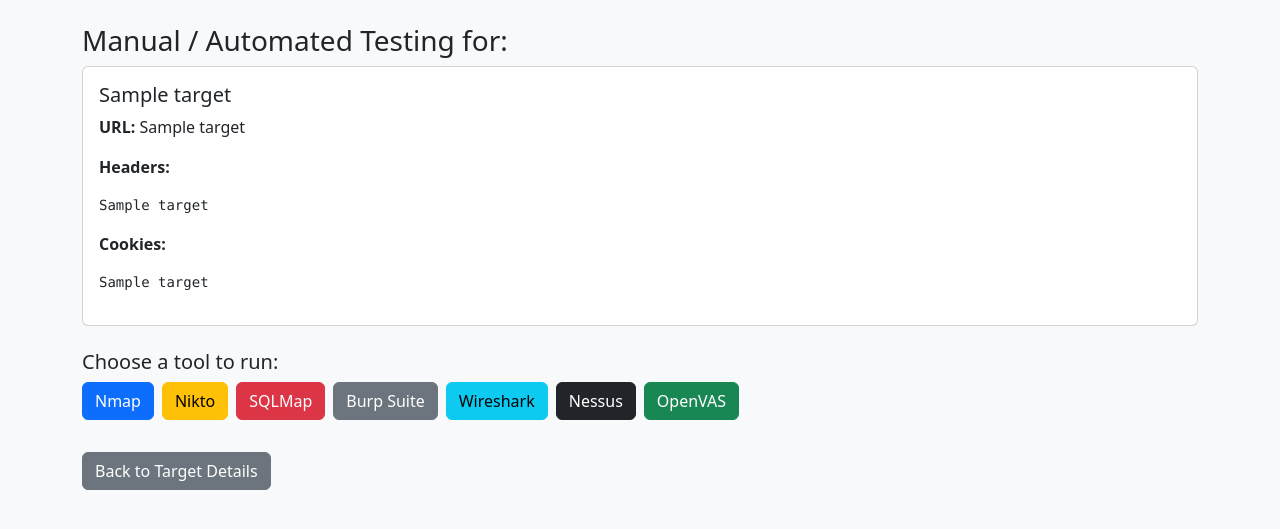
After one commit to Hemali9/web-application-penetration-testing-framework, a Flask app: template templates/manual_testing.html in a window 1280 px wide. The commit adds this page. Shown: the top 529 px of the page. Run offline with Flask 3, Linux system fonts and the light colour scheme; the template is opened without the code that fills it: most values are stand-ins (such as "Sample title", 1, 10 or a date in 2020).

Commit message:
Initial commit - Web Application Penetration Testing Framework

```diff
--- a/app.py
+++ b/app.py
@@ -1,24 +1,23 @@
-from flask import Flask, render_template, request, redirect, url_for, flash, session, send_file
+from flask import Flask, render_template, request, redirect, url_for, flash, session, send_file, make_response
 import pymysql
+import subprocess
 import re
 import io
 import csv
-
-from flask import send_file
-
-from modules import scanner  # Make sure modules/scanner.py exists
-
-from flask import make_response
 from xhtml2pdf import pisa
+from io import BytesIO
+from modules import scanner
+from flask import Response, stream_with_context
 
 app = Flask(__name__)
 app.secret_key = 'supersecretkey'
 
-# MySQL Connection
-conn = pymysql.connect(host='localhost', user='root', password='', database='pentest_framework')
+
+conn = pymysql.connect(host='localhost', user='admin', password='AdminPassword', database='pentest_framework')
 cursor = conn.cursor()
 
 EMAIL_REGEX = r'^[\w\.-]+@[\w\.-]+\.\w+$'
+
 
 @app.route('/')
 def index():
@@ -58,7 +57,7 @@
         user = cursor.fetchone()
 
         if user:
-            session['user'] = user[1]  # name
+            session['user'] = user[1]
             session['user_id'] = user[0]
             return redirect(url_for('index'))
         else:
@@ -71,9 +70,10 @@
     flash('Logged out successfully.', 'info')
     return redirect(url_for('login'))
 
+
 @app.route('/configure', methods=['GET', 'POST'])
 def configure():
-    if 'user' not in session:
+    if 'user_id' not in session:
         return redirect(url_for('login'))
 
     if request.method == 'POST':
@@ -89,26 +89,32 @@
 
     return render_template('configure.html')
 
+
 @app.route('/target/<int:target_id>')
 def view_target(target_id):
-    if 'user' not in session:
+    if 'user_id' not in session:
         return redirect(url_for('login'))
 
-    cursor.execute("SELECT * FROM targets WHERE id = %s AND user_id = %s", (target_id, session['user_id']))
+
+    cursor.execute("SELECT id, url, headers, cookies, created_at FROM targets WHERE id = %s AND user_id = %s",
+                   (target_id, session['user_id']))
     target = cursor.fetchone()
 
-    cursor.execute("SELECT vuln_type, payload, affected_url, severity, description, recommended_fix, detected_at FROM vulnerabilities WHERE target_id = %s", (target_id,))
-    findings = cursor.fetchall()
-
-    if target:
-        return render_template('view_target.html', target=target, findings=findings)
-    else:
+    if not target:
         flash('Target not found or access denied.', 'error')
         return redirect(url_for('index'))
 
+
+    cursor.execute("""SELECT vuln_type, payload, affected_url, severity, description,
+                      recommended_fix, detected_at
+                      FROM vulnerabilities WHERE target_id = %s ORDER BY detected_at DESC""", (target_id,))
+    findings = cursor.fetchall()
+
+    return render_template('view_target.html', target=target, findings=findings)
+
 @app.route('/scan/<int:target_id>')
 def scan_target(target_id):
-    if 'user' not in session:
+    if 'user_id' not in session:
         return redirect(url_for('login'))
 
     cursor.execute("SELECT url FROM targets WHERE id = %s AND user_id = %s", (target_id, session['user_id']))
@@ -121,9 +127,70 @@
     flash("Scan completed.", "success")
     return redirect(url_for('view_target', target_id=target_id))
 
+
+@app.route('/manual_testing/<int:target_id>')
+def manual_testing(target_id):
+    if 'user_id' not in session:
+        return redirect(url_for('login'))
+
+    cursor.execute("SELECT url FROM targets WHERE id = %s AND user_id = %s", (target_id, session['user_id']))
+    target = cursor.fetchone()
+
+    if not target:
+        flash("Target not found or access denied.", "error")
+        return redirect(url_for('index'))
+
+    return render_template('manual_testing.html', target=target)
+
+
+@app.route('/run_tool/<tool>/<int:target_id>')
+def run_tool(tool, target_id):
+    if 'user_id' not in session:
+        return redirect(url_for('login'))
+
+    cursor.execute("SELECT url FROM targets WHERE id = %s AND user_id = %s", (target_id, session['user_id']))
+    target = cursor.fetchone()
+    if not target:
+        flash("Target not found.", "error")
+        return redirect(url_for('index'))
+
+    url = target[0]
+    def generate():
+        try:
+            if tool == "nmap":
+                cmd = ["nmap", "-A", url]
+            elif tool == "nikto":
+                cmd = ["nikto", "-h", url]
+            elif tool == "sqlmap":
+                cmd = ["sqlmap", "-u", url, "--batch"]
+            elif tool == "burpsuite":
+                subprocess.Popen(["burpsuite"])
+                yield "Burp Suite started. Intercept traffic manually."
+                return
+            elif tool == "wireshark":
+                subprocess.Popen(["wireshark"])
+                yield "Wireshark opened. Start capturing traffic manually."
+                return
+            else:
+                yield f"{tool} not implemented yet."
+                return
+
+            process = subprocess.Popen(cmd, stdout=subprocess.PIPE, stderr=subprocess.STDOUT, text=True)
+
+           # Stream each line of output
+            for line in iter(process.stdout.readline, ''):
+                yield line.replace('\n', '<br>')
+        except Exception as e:
+            yield f"Error: {str(e)}\n"
+
+    return Response(stream_with_context(generate()), mimetype='text/html')
+
+
+
+
 @app.route('/export/csv/<int:target_id>')
 def export_csv(target_id):
-    if 'user' not in session:
+    if 'user_id' not in session:
         return redirect(url_for('login'))
 
     cursor.execute("SELECT * FROM targets WHERE id = %s AND user_id = %s", (target_id, session['user_id']))
@@ -146,20 +213,11 @@
     response.seek(0)
     output.close()
 
-    return send_file(
-        response,
-        mimetype='text/csv',
-        as_attachment=True,
-        download_name=f'target_{target_id}_scan_results.csv'
-    )
-
-if __name__ == '__main__':
-    app.run(debug=True)
-
+    return send_file(response, mimetype='text/csv', as_attachment=True, download_name=f'target_{target_id}_scan_results.csv')
 
 @app.route('/export/pdf/<int:target_id>')
 def export_pdf(target_id):
-    if 'user' not in session:
+    if 'user_id' not in session:
         return redirect(url_for('login'))
 
     cursor.execute("SELECT * FROM targets WHERE id = %s AND user_id = %s", (target_id, session['user_id']))
@@ -168,34 +226,62 @@
         flash("Target not found or access denied.", "error")
         return redirect(url_for('index'))
 
-    cursor.execute("""
-        SELECT vuln_type, payload, affected_url, severity, description, recommended_fix, detected_at
-        FROM vulnerabilities
-        WHERE target_id = %s
-    """, (target_id,))
+    cursor.execute("""SELECT vuln_type, payload, affected_url, severity, description, recommended_fix, detected_at
+                      FROM vulnerabilities WHERE target_id = %s""", (target_id,))
     findings = cursor.fetchall()
 
     rendered = render_template('report_pdf.html', target=target, findings=findings)
-    response = make_response()
-    pisa.CreatePDF(rendered, dest=response)
+    pdf = BytesIO()
+    pisa_status = pisa.CreatePDF(rendered, dest=pdf)
+
+    if pisa_status.err:
+        return f"Error creating PDF: {pisa_status.err}"
+
+    response = make_response(pdf.getvalue())
     response.headers['Content-Type'] = 'application/pdf'
     response.headers['Content-Disposition'] = f'attachment; filename=target_{target_id}_report.pdf'
     return response
 
 
+@app.route('/remove/<int:target_id>', methods=['POST'])
+def remove_target(target_id):
+    if 'user_id' not in session:
+        return redirect(url_for('login'))
+
+    cursor.execute("SELECT * FROM targets WHERE id = %s AND user_id = %s", (target_id, session['user_id']))
+    target = cursor.fetchone()
+    if not target:
+        flash("Target not found or access denied.", "error")
+        return redirect(url_for('index'))
+
+
+    cursor.execute("INSERT INTO deleted_targets (user_id, url, headers, cookies) VALUES (%s, %s, %s, %s)",
+                   (target[1], target[2], target[3], target[4]))
+    conn.commit()
+
+
+    cursor.execute("DELETE FROM targets WHERE id = %s AND user_id = %s", (target_id, session['user_id']))
+    conn.commit()
+
+    flash("Target removed and saved in history.", "info")
+    return redirect(url_for('index'))
+
 @app.route('/history')
 def scan_history():
-    if 'user' not in session:
+    if 'user_id' not in session:
         return redirect(url_for('login'))
 
-    cursor.execute("""
-        SELECT t.id, t.url, COUNT(v.id) AS total_vulns, MAX(v.detected_at)
-        FROM targets t
-        LEFT JOIN vulnerabilities v ON t.id = v.target_id
-        WHERE t.user_id = %s
-        GROUP BY t.id
-        ORDER BY MAX(v.detected_at) DESC
-    """, (session['user_id'],))
+    cursor.execute("""SELECT t.id, t.url, COUNT(v.id) AS total_vulns, MAX(v.detected_at)
+                      FROM targets t
+                      LEFT JOIN vulnerabilities v ON t.id = v.target_id
+                      WHERE t.user_id = %s
+                      GROUP BY t.id
+                      ORDER BY MAX(v.detected_at) DESC""", (session['user_id'],))
     history = cursor.fetchall()
+    return render_template('history.html', history=history)
 
-    return render_template('history.html', history=history)
+
+
+
+if __name__ == '__main__':
+    app.run(debug=True)
--- a/modules/scanner.py
+++ b/modules/scanner.py
@@ -5,7 +5,7 @@
 import pymysql
 
 # Connect to DB (same config as app.py)
-conn = pymysql.connect(host='localhost', user='root', password='', database='pentest_framework')
+conn = pymysql.connect(host='localhost', user='admin', password='AdminPassword' , database='pentest_framework')
 cursor = conn.cursor()
 
 # SQLi and XSS payloads
--- /dev/null
+++ b/templates/manual_testing.html
@@ -0,0 +1,35 @@
+<!DOCTYPE html>
+<html>
+<head>
+    <title>Manual Testing - {{ target[0] }}</title>
+    <link href="https://cdn.jsdelivr.net/npm/bootstrap@5.3.0/dist/css/bootstrap.min.css" rel="stylesheet">
+</head>
+<body class="bg-light">
+<div class="container mt-4">
+    <h3>Manual / Automated Testing for:</h3>
+    <div class="card mb-4">
+        <div class="card-body">
+            <h5 class="card-title">{{ target[0] }}</h5>
+            <p><strong>URL:</strong> {{ target[1] }}</p>
+            <p><strong>Headers:</strong></p>
+            <pre>{{ target[2] }}</pre>
+            <p><strong>Cookies:</strong></p>
+            <pre>{{ target[3] }}</pre>
+        </div>
+    </div>
+
+    <h5>Choose a tool to run:</h5>
+    <div class="d-flex flex-wrap gap-2 mb-4">
+        <a href="{{ url_for('run_tool', tool='nmap', target_id=target[0]) }}" class="btn btn-primary mb-2">Nmap</a>
+        <a href="{{ url_for('run_tool', tool='nikto', target_id=target[0]) }}" class="btn btn-warning mb-2">Nikto</a>
+        <a href="{{ url_for('run_tool', tool='sqlmap', target_id=target[0]) }}" class="btn btn-danger mb-2">SQLMap</a>
+        <a href="{{ url_for('run_tool', tool='burpsuite', target_id=target[0]) }}" class="btn btn-secondary mb-2">Burp Suite</a>
+        <a href="{{ url_for('run_tool', tool='wireshark', target_id=target[0]) }}" class="btn btn-info mb-2">Wireshark</a>
+        <a href="{{ url_for('run_tool', tool='nessus', target_id=target[0]) }}" class="btn btn-dark mb-2">Nessus</a>
+        <a href="{{ url_for('run_tool', tool='openvas', target_id=target[0]) }}" class="btn btn-success mb-2">OpenVAS</a>
+    </div>
+
+    <a href="{{ url_for('view_target', target_id=target[0]) }}" class="btn btn-secondary">Back to Target Details</a>
+</div>
+</body>
+</html>
```
Also changed, not shown: templates/dashboard.html (+13 -1 lines), templates/tool_output.html (added, +74 -0 lines), templates/view_target.html (+25 -9 lines).
